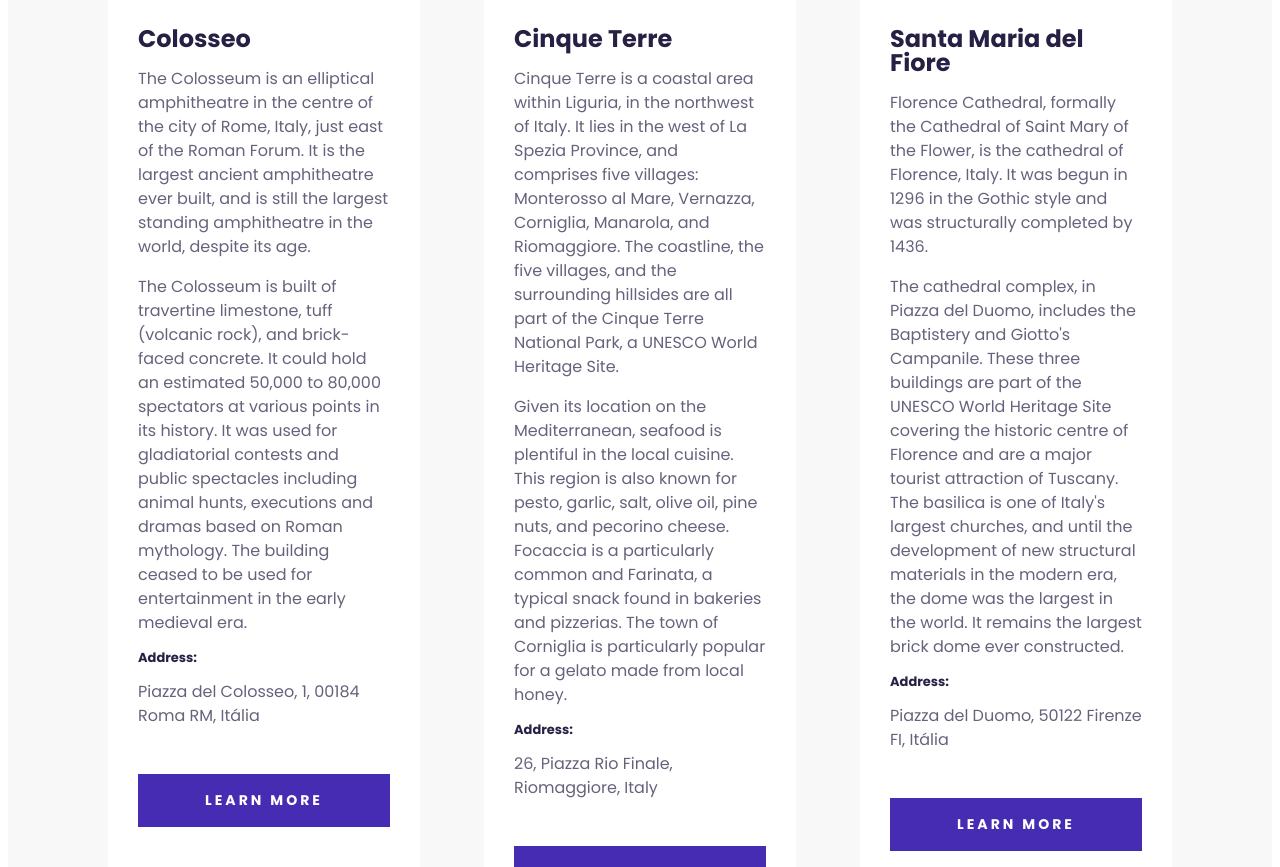
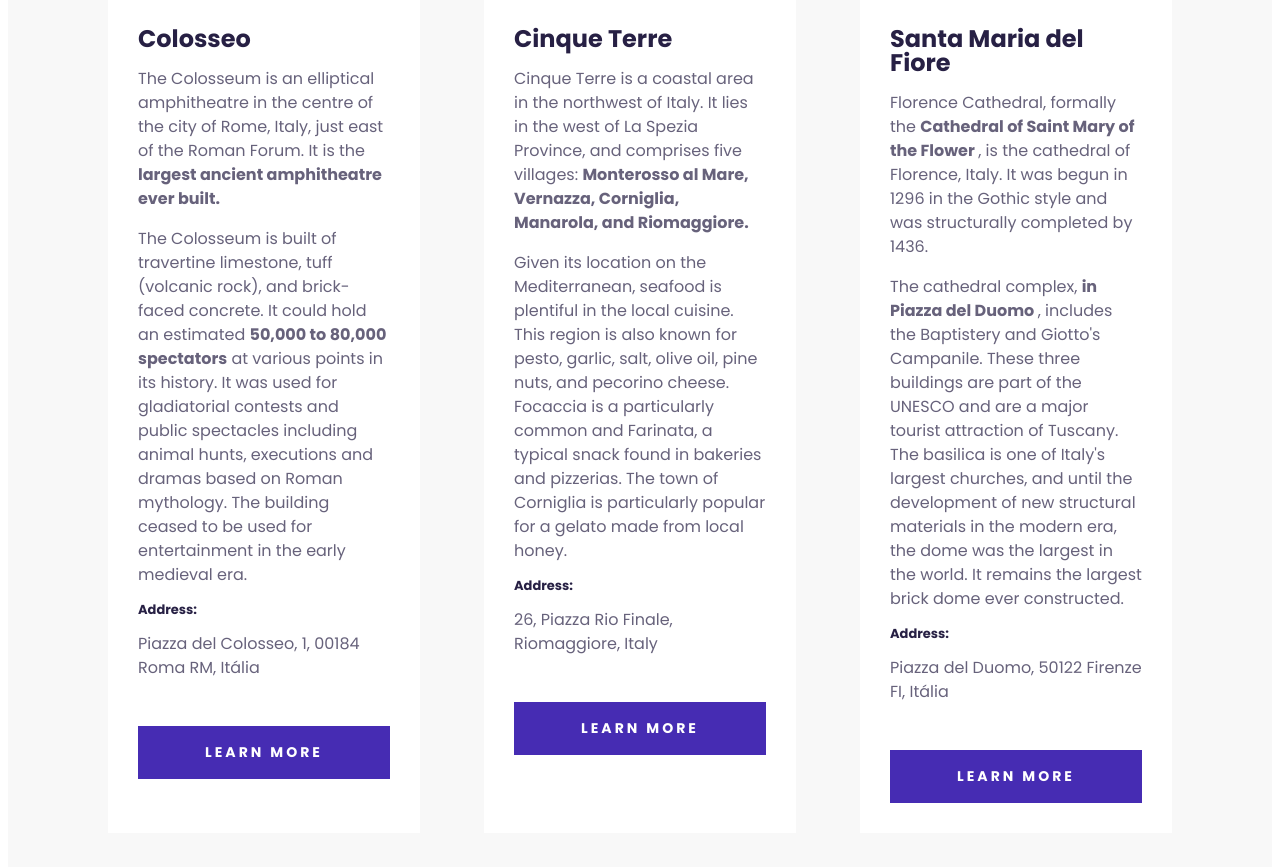
Before and after one commit to MarianavCarvalho/Italy-travel-project, a plain HTML site: page index.html in a window 1280 px wide. Shown: the part 1958-2825 px from the top of the page. Drawn offline with Linux system fonts and the light colour scheme.

Commit message:
Updated main section cards

```diff
--- a/index.html
+++ b/index.html
@@ -48,9 +48,9 @@
               <div class="card-body">
                 <h4>Colosseo</h4>
                 <p>
-                The Colosseum is an elliptical amphitheatre in the centre of the city of Rome, Italy, just east of the Roman Forum. It is the largest ancient amphitheatre ever built, and is still the largest standing amphitheatre in the world, despite its age.
+                The Colosseum is an elliptical amphitheatre in the centre of the city of Rome, Italy, just east of the Roman Forum. It is the <strong>largest ancient amphitheatre ever built.</strong>
                 </p>
-                <p>The Colosseum is built of travertine limestone, tuff (volcanic rock), and brick-faced concrete. It could hold an estimated 50,000 to 80,000 spectators at various points in its history. It was used for gladiatorial contests and public spectacles including animal hunts, executions and dramas based on Roman mythology. The building ceased to be used for entertainment in the early medieval era.</p>
+                <p>The Colosseum is built of travertine limestone, tuff (volcanic rock), and brick-faced concrete. It could hold an estimated <strong>50,000 to 80,000 spectators</strong> at various points in its history. It was used for gladiatorial contests and public spectacles including animal hunts, executions and dramas based on Roman mythology. The building ceased to be used for entertainment in the early medieval era.</p>
                 <h5>Address:</h5>
                 <p>Piazza del Colosseo, 1, 00184 Roma RM, Itália</p>
 
@@ -79,7 +79,7 @@
               <div class="card-body">
                 <h4>Cinque Terre</h4>
                 <p>
-              Cinque Terre is a coastal area within Liguria, in the northwest of Italy. It lies in the west of La Spezia Province, and comprises five villages: Monterosso al Mare, Vernazza, Corniglia, Manarola, and Riomaggiore. The coastline, the five villages, and the surrounding hillsides are all part of the Cinque Terre National Park, a UNESCO World Heritage Site.
+              Cinque Terre is a coastal area in the northwest of Italy. It lies in the west of La Spezia Province, and comprises five villages: <strong>Monterosso al Mare, Vernazza, Corniglia, Manarola, and Riomaggiore.</strong>
                 </p>
                 <p>Given its location on the Mediterranean, seafood is plentiful in the local cuisine. This region is also known for pesto, garlic, salt, olive oil, pine nuts, and pecorino cheese. Focaccia is a particularly common and Farinata, a typical snack found in bakeries and pizzerias. The town of Corniglia is particularly popular for a gelato made from local honey.</p>
                 <h5>Address:</h5>
@@ -109,9 +109,9 @@
               <div class="card-body">
                 <h4>Santa Maria del Fiore</h4>
                 <p>
-               Florence Cathedral, formally the Cathedral of Saint Mary of the Flower, is the cathedral of Florence, Italy. It was begun in 1296 in the Gothic style and was structurally completed by 1436.
+               Florence Cathedral, formally the <strong> Cathedral of Saint Mary of the Flower </strong>, is the cathedral of Florence, Italy. It was begun in 1296 in the Gothic style and was structurally completed by 1436.
                 </p>
-                <p>The cathedral complex, in Piazza del Duomo, includes the Baptistery and Giotto's Campanile. These three buildings are part of the UNESCO World Heritage Site covering the historic centre of Florence and are a major tourist attraction of Tuscany. The basilica is one of Italy's largest churches, and until the development of new structural materials in the modern era, the dome was the largest in the world. It remains the largest brick dome ever constructed.
+                <p>The cathedral complex, <strong>in Piazza del Duomo </strong>, includes the Baptistery and Giotto's Campanile. These three buildings are part of the UNESCO and are a major tourist attraction of Tuscany. The basilica is one of Italy's largest churches, and until the development of new structural materials in the modern era, the dome was the largest in the world. It remains the largest brick dome ever constructed.
 </p>
                 <h5>Address:</h5>
                 <p>Piazza del Duomo, 50122 Firenze FI, Itália</p>
```
